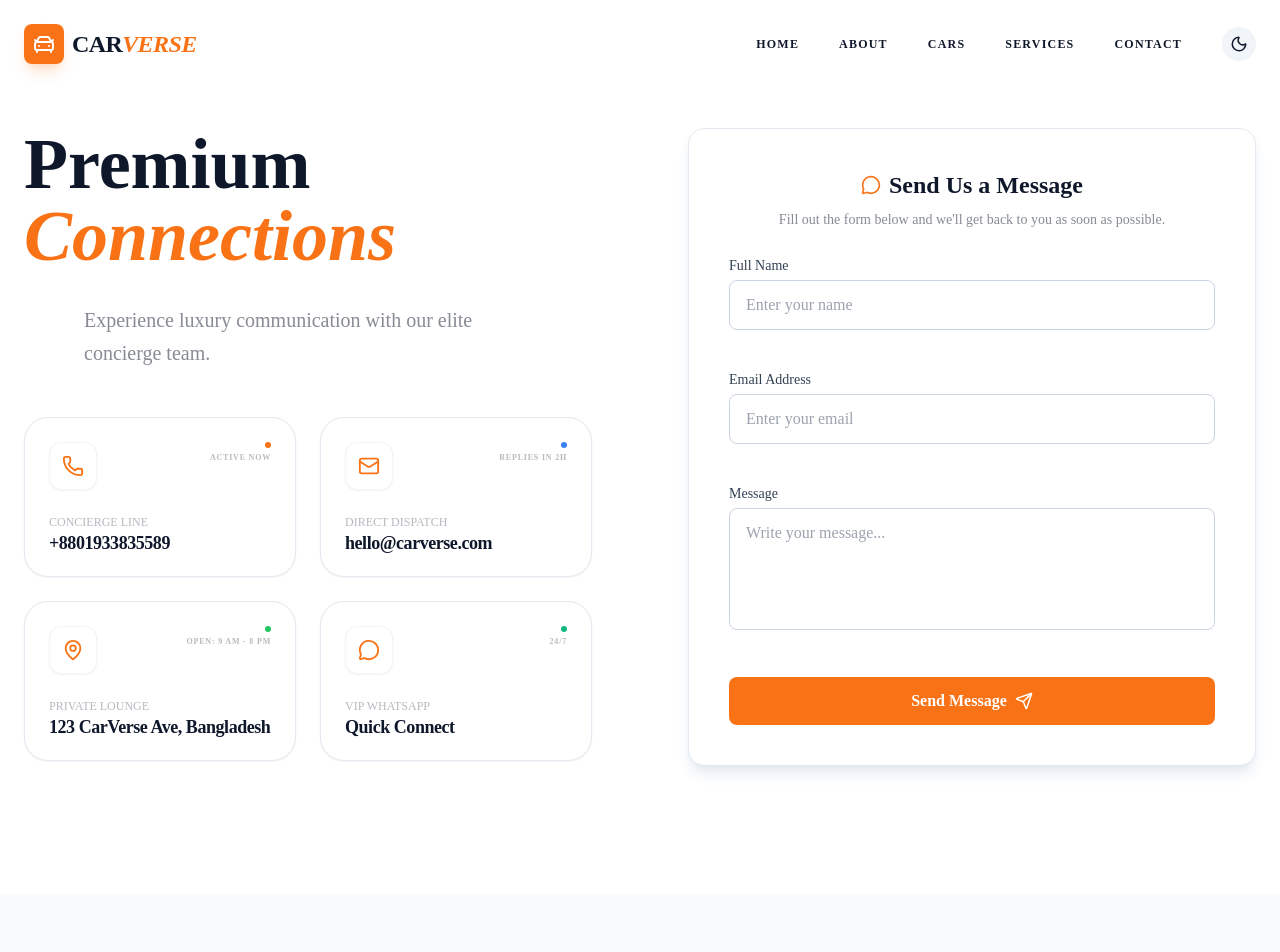
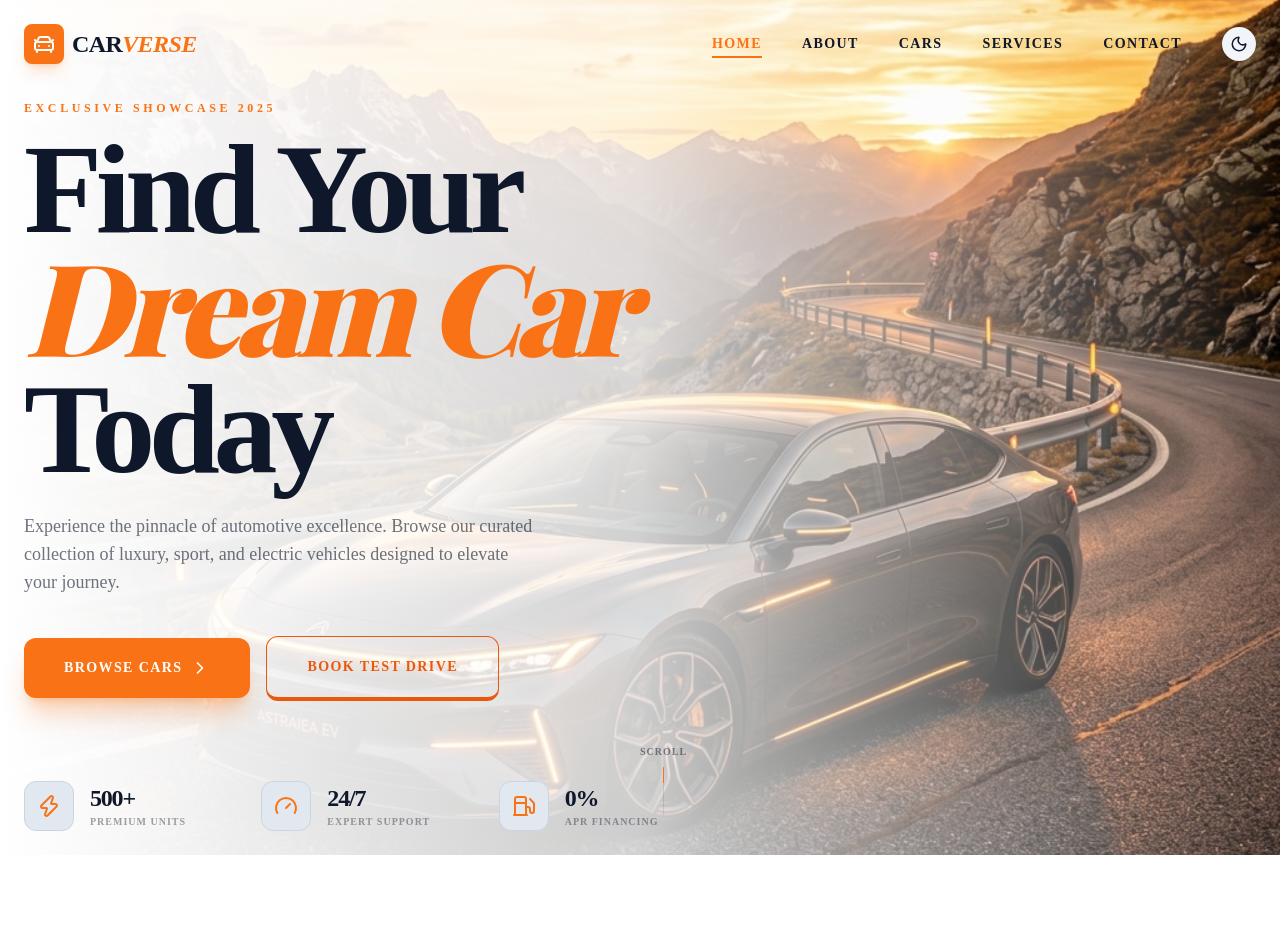
Before and after one commit to Rika4698/CarVerse, a Next.js app: page / in a window 1280 px wide. Shown: the top 952 px of the page. Built offline with nearby package versions, Linux system fonts and the light colour scheme.

Commit message:
Hero section

```diff
--- a/src/app/globals.css
+++ b/src/app/globals.css
@@ -16,13 +16,37 @@
   }
 }
 
+* {
+  box-sizing: border-box;
+  padding: 0;
+  margin: 0;
+}
+
+html {
+  scroll-behavior: smooth;
+}
+
+body {
+  @apply bg-white text-slate-900 transition-colors duration-300;
+  font-family: var(--font-inter), sans-serif;
+}
+
 @layer components {
   .glass {
     @apply bg-white/80 backdrop-blur-xl  shadow-2xl shadow-black/5;
   }
 
   [data-theme='dark'] .glass {
-    @apply bg-slate-900/90  shadow-black/40;
+    @apply bg-slate-900/90  shadow-white/10;
   }
 
 }
+
+
+.hero-gradient {
+  background: linear-gradient(to right, rgba(255,255,255,1) 0%, rgba(255,255,255,0.8) 50%, rgba(255,255,255,0) 100%);
+}
+
+[data-theme='dark'] .hero-gradient {
+  background: linear-gradient(to right, rgba(15,23,42,1) 0%, rgba(15,23,42,0.8) 50%, rgba(15,23,42,0) 100%);
+}
--- a/src/app/page.js
+++ b/src/app/page.js
@@ -1,5 +1,6 @@
 import { Contact } from "@/components/Contact";
 import { Footer } from "@/components/Footer";
+import { Hero } from "@/components/Hero";
 import { Navbar } from "@/components/Navbar";
 
 
@@ -8,6 +9,7 @@ export default function Home() {
 
       <main className="relative min-h-screen">
         <Navbar/>
+        <Hero/>
         <Contact/>
         <Footer/>
 
--- a/src/components/Contact.jsx
+++ b/src/components/Contact.jsx
@@ -52,7 +52,7 @@ export function Contact() {
   ];
 
   return (
-    <section className="py-32 bg-white dark:bg-slate-800 overflow-hidden">
+    <section id="contact" className="py-32 bg-white dark:bg-slate-800 overflow-hidden">
 
 
 
@@ -70,7 +70,7 @@ export function Contact() {
             <span className="text-primary italic">Connections</span>
           </motion.h2>
 
-          <p className=" max-w-md mb-12  text-xl text-slate-900/50 dark:text-slate-500  leading-relaxed font-medium text-center lg:text-left mx-auto">
+          <p className=" max-w-md mb-12  text-xl text-slate-900/50 dark:text-slate-500  leading-relaxed font-medium text-center lg:text-left  mx-auto lg:mx-0">
             Experience luxury communication with our elite concierge team.
           </p>
 
--- a/src/components/Footer.jsx
+++ b/src/components/Footer.jsx
@@ -30,7 +30,7 @@ export function Footer() {
               {[FaInstagram, FaTwitter, FaLinkedin].map((Icon, idx) => (
                 <button
                   key={idx}
-                  className="w-12 h-12 bg-slate-300 dark:bg-slate-500 rounded-full flex items-center justify-center hover:bg-primary hover:text-white transition-all text-slate-600 shadow-sm border border-white/5"
+                  className="w-12 h-12 bg-slate-300 dark:bg-slate-500 rounded-full flex items-center justify-center hover:bg-primary dark:hover:bg-primary hover:text-white transition-all text-slate-800 shadow-sm border border-white/5"
                 >
                   <Icon size={20} />
                 </button>
--- /dev/null
+++ b/src/components/Hero.jsx
@@ -0,0 +1,114 @@
+'use client';
+
+import { motion } from 'framer-motion';
+import { Search, ChevronRight, Fuel, Gauge, Zap } from 'lucide-react';
+import Image from 'next/image';
+
+export function Hero() {
+  return (
+    <section className="relative min-h-screen flex items-center overflow-hidden bg-white dark:bg-slate-900">
+      {/* Background Hero Image */}
+      <div className="absolute inset-0 z-0">
+        <Image
+          src="/images/hero.png"
+          alt="Luxury Car Hero"
+          fill
+          className="object-cover object-center translate-x-0 md:translate-x-0"
+          priority
+        />
+        {/* Adjusted Graient Overlay to match the provided image */}
+        <div className="absolute inset-0 hero-gradient dark:from-slate-900 dark:via-slate-900/80 dark:to-transparent"></div>
+      </div>
+
+      <div className="w-full max-w-7xl mx-auto px-6 z-10 relative">
+        <div className="max-w-2xl pt-20">
+          <motion.div
+            initial={{ opacity: 0, x: -30 }}
+            animate={{ opacity: 1, x: 0 }}
+            transition={{ duration: 0.8 }}
+            className="flex items-center gap-2 mb-4"
+          >
+            <span className="text-xs font-black tracking-[0.3em] text-primary uppercase mt-5">
+              Exclusive Showcase 2025
+            </span>
+          </motion.div>
+
+          <motion.h1
+            initial={{ opacity: 0, y: 30 }}
+            animate={{ opacity: 1, y: 0 }}
+            transition={{ duration: 0.8, delay: 0.2 }}
+            className="text-6xl md:text-[8rem] font-black text-slate-900 dark:text-white mb-6 leading-[0.9] tracking-tighter"
+          >
+            Find Your <br/>
+            <span className="italic font-serif text-primary">Dream Car</span> <br/>
+            Today
+          </motion.h1>
+
+          <motion.p
+            initial={{ opacity: 0, y: 30 }}
+            animate={{ opacity: 1, y: 0 }}
+            transition={{ duration: 0.8, delay: 0.4 }}
+            className="text-base md:text-lg text-slate-900/60 dark:text-slate-400 mb-10 leading-relaxed max-w-lg"
+          >
+            Experience the pinnacle of automotive excellence. Browse our curated collection
+            of luxury, sport, and electric vehicles designed to elevate your journey.
+          </motion.p>
+
+          <motion.div
+            initial={{ opacity: 0, y: 30 }}
+            animate={{ opacity: 1, y: 0 }}
+            transition={{ duration: 0.8, delay: 0.6 }}
+            className="flex flex-col sm:flex-row gap-4 items-center"
+          >
+            <a
+              href="#cars"
+              className="px-10 py-5 bg-primary hover:bg-primary-dark text-white rounded-xl font-black uppercase tracking-widest text-sm flex items-center justify-center gap-2 transition-all transform hover:scale-105 active:scale-95 shadow-xl shadow-primary/30"
+            >
+              Browse Cars <ChevronRight size={20} />
+            </a>
+           <a
+  href="#contact"
+  className="px-10 py-5 text-primary-dark dark:text-primary rounded-xl font-black uppercase tracking-widest text-sm flex items-center justify-center border border-primary-dark dark:border-primary border-b-4 transition-all duration-300 ease-in-out hover:text-white dark:hover:text-white hover:bg-primary-dark dark:hover:bg-primary hover:scale-[1.02] active:scale-[0.98]"
+>
+  Book Test Drive
+</a>
+          </motion.div>
+
+          {/* Quick Stats moved to the bottom as in the target image */}
+          <motion.div
+            initial={{ opacity: 0 }}
+            animate={{ opacity: 1 }}
+            transition={{ duration: 1, delay: 1 }}
+            className="mt-20 grid grid-cols-1 md:grid-cols-3 gap-10 mb-6"
+          >
+            {[
+              { icon: <Zap className="text-primary" size={24} />, val: "500+", label: "Premium Units" },
+              { icon: <Gauge className="text-primary" size={24} />, val: "24/7", label: "Expert Support" },
+              { icon: <Fuel className="text-primary" size={24} />, val: "0%", label: "APR Financing" }
+            ].map((stat, idx) => (
+              <div key={idx} className="flex items-center gap-4">
+                <div className="p-3 bg-slate-200 dark:bg-slate-700 border border-slate-300 dark:border-slate-600 rounded-xl text-primary">{stat.icon}</div>
+                <div>
+                  <p className="text-2xl font-black text-slate-900 dark:text-white tracking-tighter">{stat.val}</p>
+                  <p className="text-[10px] text-slate-900/40 dark:text-slate-500 uppercase tracking-widest font-black">{stat.label}</p>
+                </div>
+              </div>
+            ))}
+          </motion.div>
+        </div>
+      </div>
+
+      {/* Aesthetic Scroll Indicator */}
+      <motion.div
+        animate={{ y: [0, 10, 0] }}
+        transition={{ repeat: Infinity, duration: 2 }}
+        className="absolute bottom-10 left-1/2 -translate-x-1/2 text-slate-900/30 flex flex-col items-center gap-2"
+      >
+        <span className="text-[10px] uppercase tracking-widest font-black text-slate-900/50 dark:text-slate-400">Scroll</span>
+        <div className="w-[1px] h-12 bg-slate-900/10 dark:bg-slate-500 relative">
+          <div className="absolute top-0 left-0 w-full h-4 bg-primary rounded-full"></div>
+        </div>
+      </motion.div>
+    </section>
+  );
+}
--- a/src/components/Navbar.jsx
+++ b/src/components/Navbar.jsx
@@ -9,6 +9,7 @@ export function Navbar() {
   const { theme, toggleTheme } = useTheme();
   const [isOpen, setIsOpen] = useState(false);
   const [scrolled, setScrolled] = useState(false);
+  const [activeLink, setActiveLink] = useState('#');
 
   useEffect(() => {
     const handleScroll = () => {
@@ -32,7 +33,7 @@ export function Navbar() {
         scrolled ? 'glass py-3' : 'bg-transparent py-6'
       }`}
     >
-      <div className="w-full max-w-7xl mx-auto px-6 flex justify-between items-center">
+      <div className="w-full max-w-7xl mx-auto px-6 pb-2 flex justify-between items-center">
         {/* Logo */}
         <div className="flex items-center gap-2 group cursor-pointer">
           <div className="relative flex items-center justify-center w-10 h-10 rounded-lg bg-primary shadow-lg shadow-primary/20 transition-all group-hover:scale-105">
@@ -49,16 +50,33 @@ export function Navbar() {
             <a
               key={link.name}
               href={link.href}
-              className="text-xs font-black uppercase tracking-widest text-slate-900 dark:text-white hover:text-primary transition-all relative group"
+              onClick={() => setActiveLink(link.href)}
+              className={`text-xs lg:text-sm font-black uppercase tracking-widest relative group transition-all
+                ${
+                  activeLink === link.href
+                    ? 'text-primary'
+                    : 'text-slate-900 dark:text-white hover:text-primary dark:hover:text-primary'
+                }
+              `}
             >
               {link.name}
-              <span className="absolute -bottom-1 left-0 w-0 h-0.5 bg-primary transition-all group-hover:w-full"></span>
+
+              {/* underline */}
+              <span
+                className={`absolute -bottom-1 left-0 h-[2px] bg-primary transition-all
+                  ${
+                    activeLink === link.href
+                      ? 'w-full'
+                      : 'w-0 group-hover:w-full'
+                  }
+                `}
+              ></span>
             </a>
           ))}
 
           <button
             onClick={toggleTheme}
-            className="p-2 rounded-full bg-slate-100 dark:bg-slate-300 transition-colors text-slate-900 dark:text-white"
+            className="p-2 rounded-full bg-slate-100 dark:bg-white transition-colors text-slate-900 dark:text-yellow-500"
             aria-label="Toggle dark mode"
           >
             {theme === 'light' ? <Moon size={18} /> : <Sun size={18} />}
@@ -83,27 +101,34 @@ export function Navbar() {
             initial={{ opacity: 0, y: -20 }}
             animate={{ opacity: 1, y: 0 }}
             exit={{ opacity: 0, y: -20 }}
-            className="md:hidden absolute top-full left-0 w-full glass border-t border-slate-200 dark:border-slate-800"
+            className="md:hidden absolute  left-0 w-full bg-white dark:bg-slate-900 border border-slate-200 dark:border-slate-600"
           >
             <div className="flex flex-col p-8 gap-6">
-              {navLinks.map((link) => (
+               {navLinks.map((link) => (
                 <a
                   key={link.name}
                   href={link.href}
-                  onClick={() => setIsOpen(false)}
-                  className="text-lg font-black uppercase tracking-widest text-slate-900 dark:text-white hover:text-primary "
+                  onClick={() => {
+                    setIsOpen(false);
+                    setActiveLink(link.href);
+                  }}
+                  className={`text-lg font-black uppercase tracking-widest transition-all
+                    ${
+                      activeLink === link.href
+                        ? 'text-primary'
+                        : 'text-slate-900 dark:text-white hover:text-primary'
+                    }
+                  `}
                 >
                   {link.name}
-                   <span className="absolute -bottom-1 left-0 w-0 h-0.5 bg-primary transition-all group-hover:w-full"></span>
                 </a>
+              ))}
 
-
-              ))}
               <div className="pt-4 border-t border-slate-200 dark:border-slate-600 flex justify-between items-center">
                 <span className="text-sm font-bold uppercase tracking-widest text-slate-900/30 dark:text-slate-400">Switch Theme</span>
                 <button
                   onClick={toggleTheme}
-                  className="p-4 bg-slate-100 dark:bg-slate-300 rounded-2xl"
+                  className="p-4 bg-slate-100 dark:bg-white text-black dark:text-yellow-500 rounded-2xl"
                 >
                   {theme === 'light' ? <Moon size={20} /> : <Sun size={20} />}
                 </button>
```
Also changed, not shown: src/app/layout.js (+8 -6 lines).
